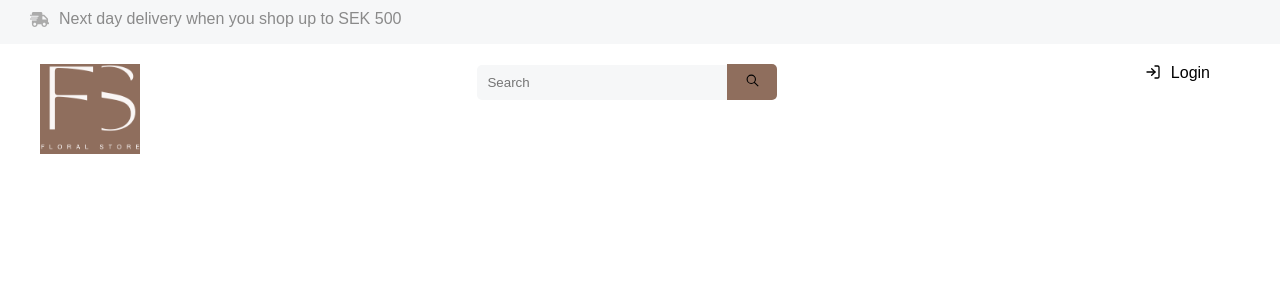
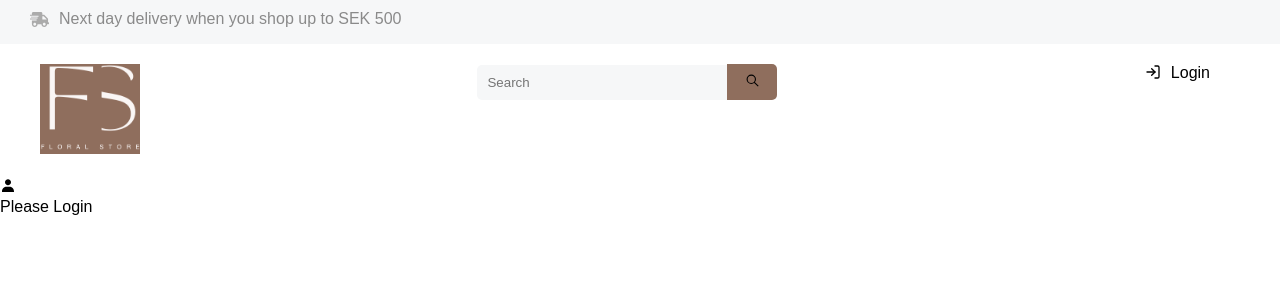
Before and after one commit to Bukkiedevs/The-floral-store, a React (Create React App) app in the folder flower-website/: page / in a window 1280 px wide. Shown: the top 300 px of the page. Built offline with nearby package versions, Linux system fonts and the light colour scheme.

Commit message:
Update nav.js

```diff
--- a/flower-website/src/components/nav.js
+++ b/flower-website/src/components/nav.js
@@ -65,21 +65,26 @@ const Nav = () => {
           <div className="user_profile">
             {
               //User profile will show here
-              isAuthenticated &&
+              isAuthenticated ?
               <>
-              <div className="icon">
-<BiSolidUser/>
+              <div className="icon"><BiSolidUser/>
               </div>
+              <div className="info">
               <h2>
-                {
-                  user.name
-                }
+                {user.name}
               </h2>
               <p>
-                {
-                  user.email
-                }
+                {user.email}
               </p>
+              </div>
+              </>
+              :
+              <>
+              <div className="icon"><BiSolidUser/>
+              </div>
+              <div className="info">
+<p> Please Login</p>
+              </div>
               </>
             }
 
```
